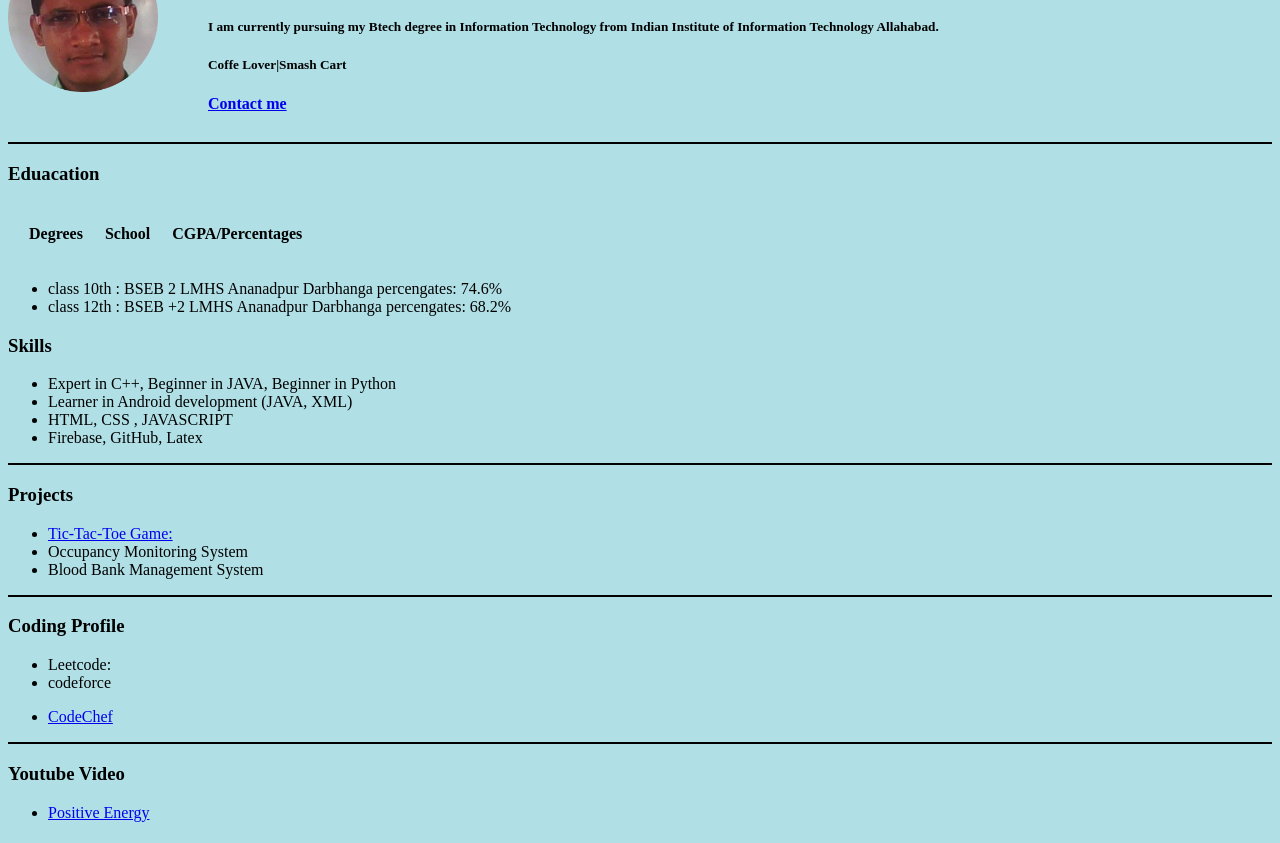
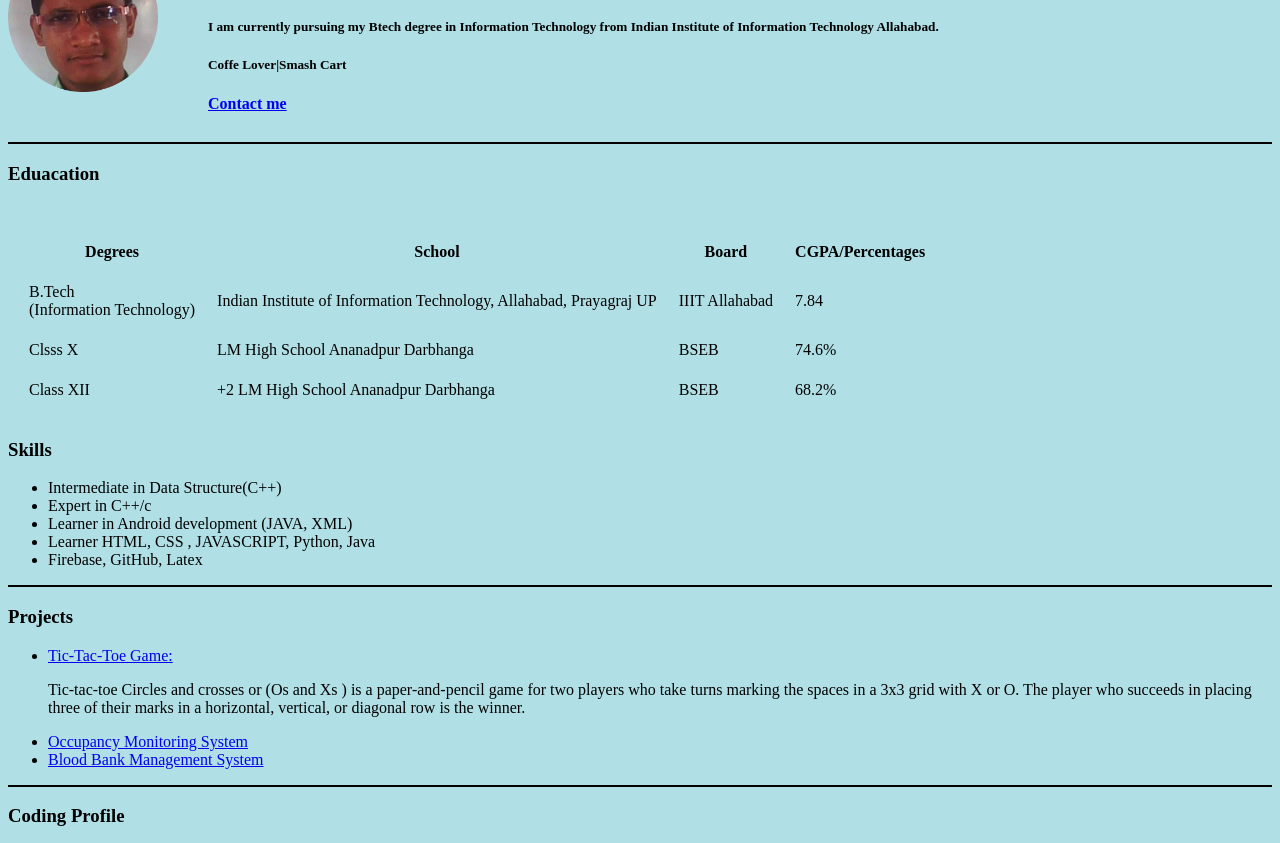
Before and after one commit to RahulM4/Personal-website, a plain HTML site: page index.html in a window 1280 px wide. Shown: the part 108-951 px from the top of the page. Drawn offline with Linux system fonts and the light colour scheme.

Commit message:
some changed

```diff
--- a/index.html
+++ b/index.html
@@ -11,7 +11,8 @@
         body {
             background-color: powderblue;
         }
-        .profile{
+
+        .profile {
             background-color: powderblue;
             width: 100%;
             display: flex;
@@ -20,7 +21,8 @@
             gap: 50px;
 
         }
-        .left{
+
+        .left {
             width: 150px;
 
         }
@@ -37,7 +39,7 @@
             <h5>I am currently pursuing my Btech degree in Information Technology from Indian Institute of Information
                 Technology Allahabad. </h5>
             <h5>Coffe Lover|Smash Cart</h5>
-            <h4> <a href="my-contacts.html">Contact me</a></h4>
+            <h4> <a href="my-contacts.html" target="_blank">Contact me</a></h4>
         </div>
     </div>
 
@@ -54,39 +56,53 @@
                 <th>
                     School
                 </th>
+                <th>Board</th>
                 <th>
                     CGPA/Percentages
                 </th>
             </tr>
         </thead>
         <tbody>
+            <tr>
+                <td>B.Tech <br> (Information Technology) </td>
+                <td> Indian Institute of Information Technology, Allahabad, Prayagraj UP</td>
+                <td>IIIT Allahabad</td>
+                <td>7.84</td>
+            </tr>
+            <tr>
+                <td>Clsss X </td>
+                <td> LM High School Ananadpur Darbhanga</td>
+                <td>BSEB</td>
+                <td>74.6%</td>
+            </tr>
+
+
+            <br>
+            <tr>
+                <td>Class XII</td>
+                <td>+2 LM High School Ananadpur Darbhanga</td>
+                <td>BSEB</td>
+                <td>68.2%</td>
+            </tr>
 
         </tbody>
 
-        <tfoot>
-
-        </tfoot>
     </table>
-
-    <ul>
-        <li>
-            class 10th : BSEB 2 LMHS Ananadpur Darbhanga percengates: 74.6%
-        </li>
-        <li>
-            class 12th : BSEB +2 LMHS Ananadpur Darbhanga percengates: 68.2%
-        </li>
-    </ul>
 
     <h3><strong>Skills</strong></h3>
     <ul>
         <li>
-            Expert in C++, Beginner in JAVA, Beginner in Python
+            Intermediate in Data Structure(C++)
+
+        </li>
+        <li>
+            Expert in C++/c
         </li>
         <li>
             Learner in Android development (JAVA, XML)
         </li>
         <li>
-            HTML, CSS , JAVASCRIPT
+            Learner HTML, CSS , JAVASCRIPT, Python, Java
 
         </li>
         <li>Firebase, GitHub, Latex</li>
@@ -97,34 +113,41 @@
     <h3><strong>Projects</strong></h3>
     <ul>
         <li>
-            <a href="https://github.com/RahulM4/Tic-Tac-Toe-Game"> Tic-Tac-Toe Game:</a>
+            <a href="https://github.com/RahulM4/Tic-Tac-Toe-Game" target="_blank"> Tic-Tac-Toe Game:</a>
+            <p>Tic-tac-toe Circles and crosses or (Os and Xs ) is a paper-and-pencil game for two players who take turns
+                marking the spaces in a 3x3 grid with X or O. The player who succeeds in placing three of their marks in
+                a horizontal, vertical, or diagonal row is the winner. </p>
         </li>
         <li>
-            Occupancy Monitoring System
+            <a href="https://github.com/RahulM4/Occupancy_Monitoring_System" target="_blank">Occupancy Monitoring
+                System</a>
         </li>
 
         <li>
-            Blood Bank Management System
+            <a href="https://github.com/RahulM4/blood-bank-monitoring-system" target="_blank">Blood Bank Management
+                System</a>
         </li>
     </ul>
     <hr size="2" color="black">
     <h3><strong>Coding Profile</strong></h3>
     <ul>
         <li>
-            Leetcode:
+            <a href="https://codeforces.com/profile/rahulforcoding4" target="_blank">Codeforces</a>
+            <h5>Highest Rating: 1101</h5>
         </li>
         <li>
-            codeforce
+            <a href="https://leetcode.com/rahulforcoding4/" target="_blank">Leetcode </a>
+            <h5>Highest Rating: 1439</h5>
         </li>
-
         <li>
-            <p><a href="https://www.codechef.com/users/rahulforcode4">CodeChef</a></p>
+            <a href="https://www.codechef.com/users/rahulforcode4" target="_blank">CodeChef</a>
+            <h5>Highest Rating: 1577</h5>
         </li>
     </ul>
     <hr size="2" color="black">
     <h3>Youtube Video</h3>
     <ul>
-        <li><a href="https://www.youtube.com/watch?v=DPO39UihpoI">Positive Energy</a></li>
+        <li><a href="https://www.youtube.com/watch?v=wqD5j_25yj8" target="_blank">Positive Energy</a></li>
     </ul>
 
 </body>
```
